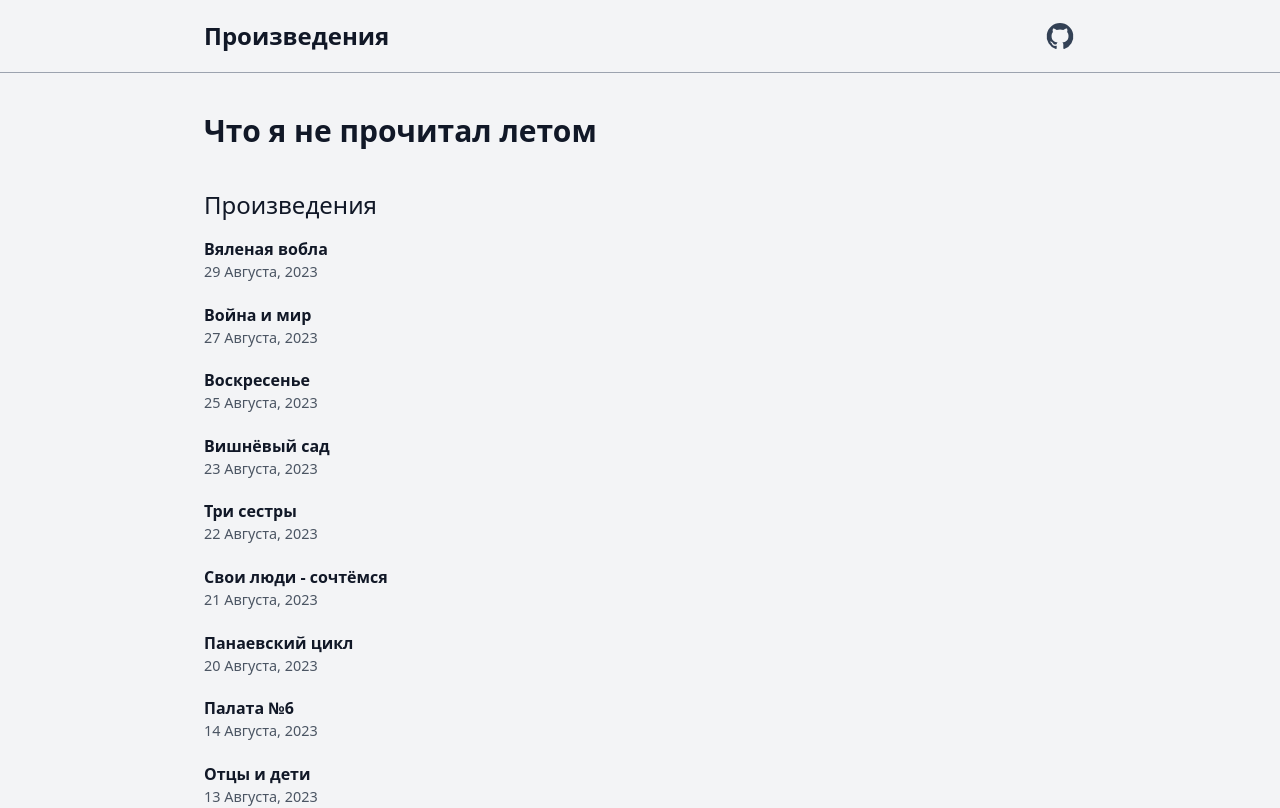
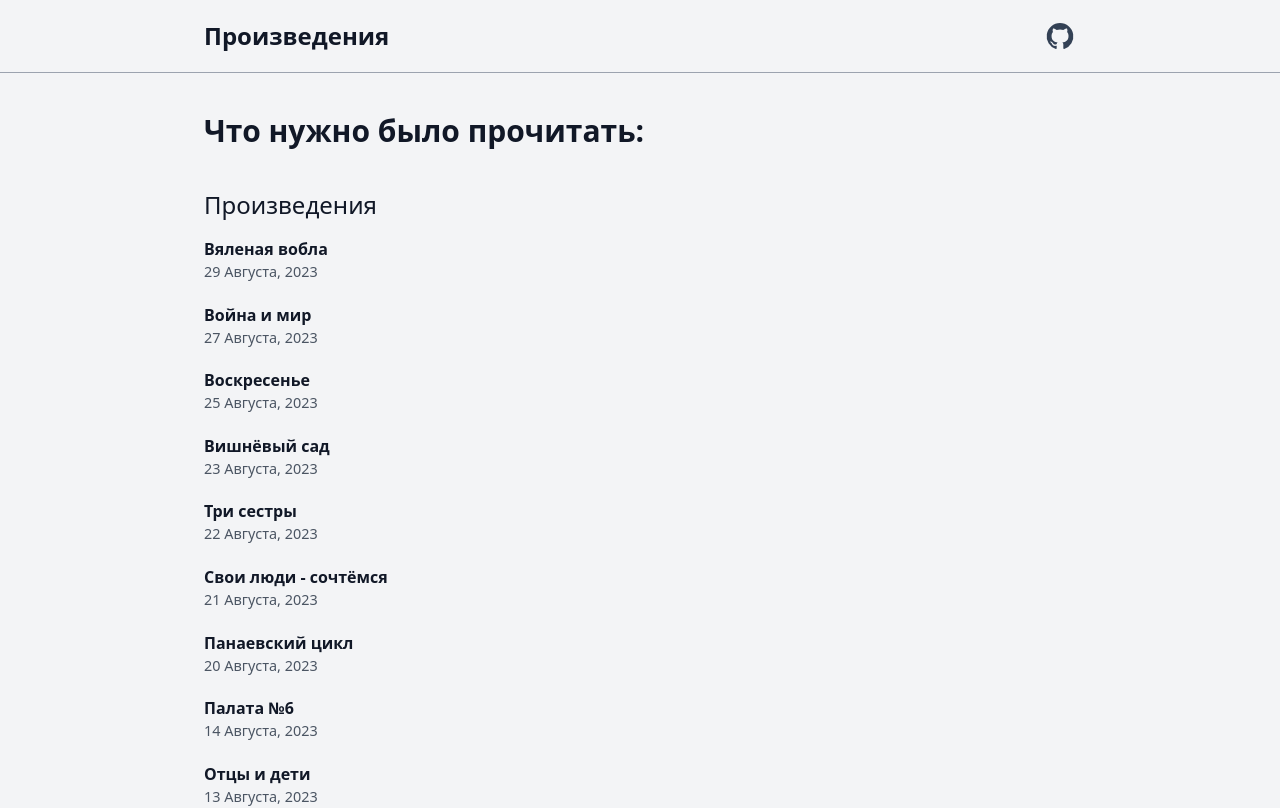
Before and after one commit to empflow/next-blog-app, a Next.js app: page / in a window 1280 px wide. Shown: the top 808 px of the page. Built offline with nearby package versions, Linux system fonts and the light colour scheme.

Commit message:
Update page.tsx

```diff
--- a/app/page.tsx
+++ b/app/page.tsx
@@ -4,7 +4,9 @@
   return (
     <>
       <section className="mb-10">
-        <h1 className="mb-2 text-3xl font-semibold">Что я не прочитал летом</h1>
+        <h1 className="mb-2 text-3xl font-semibold">
+          Что нужно было прочитать:
+        </h1>
       </section>
 
       <section>
```
